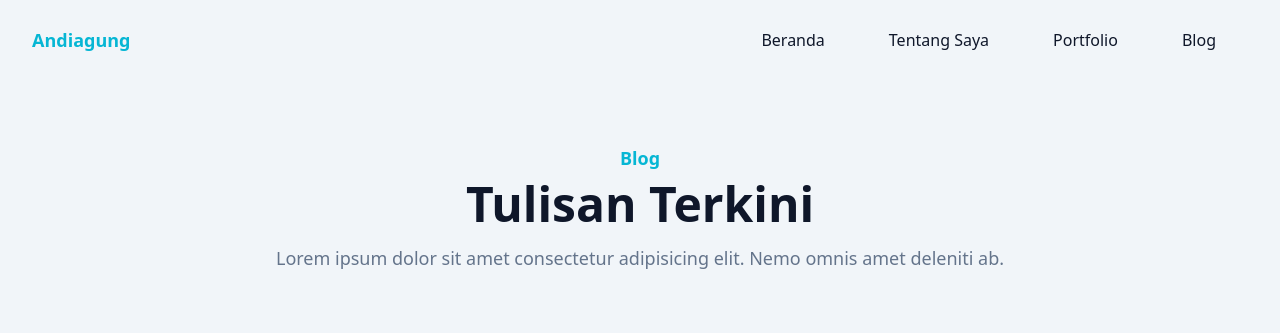
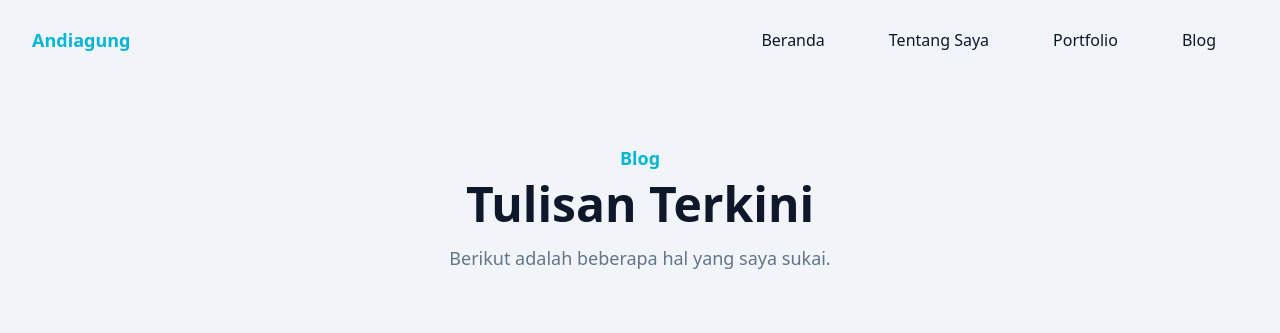
Before and after one commit to possible112/last, a website: page blog.html in a window 1280 px wide. Shown: the top 333 px of the page. Drawn offline with Linux system fonts and the light colour scheme.

Commit message:
latest update

```diff
--- a/blog.html
+++ b/blog.html
@@ -55,8 +55,7 @@
         <div class="max-w-full mx-auto text-center mb-16">
           <h4 class="font-semibold text-lg text-primary mb-2">Blog</h4>
           <h2 class="font-bold text-3xl mb-4 text-dark sm:text-4xl lg:text-5xl">Tulisan Terkini</h2>
-          <p class="font-medium text-base text-secondary md:text-lg">Lorem ipsum dolor sit amet consectetur adipisicing
-            elit. Nemo omnis amet deleniti ab.</p>
+          <p class="font-medium text-base text-secondary md:text-lg">Berikut adalah beberapa hal yang saya sukai.</p>
         </div>
       </div>
       <div class="flex flex-wrap">
```
